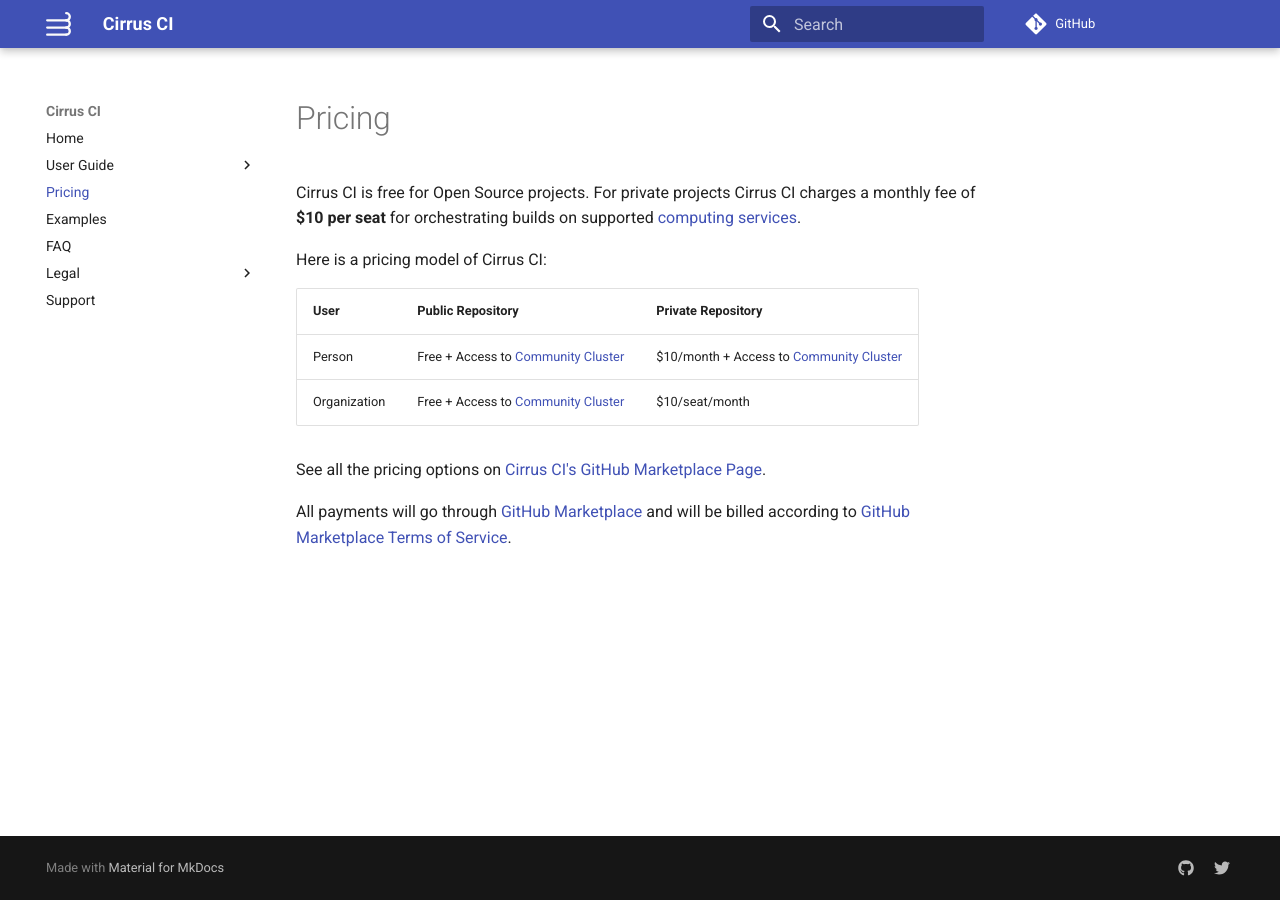
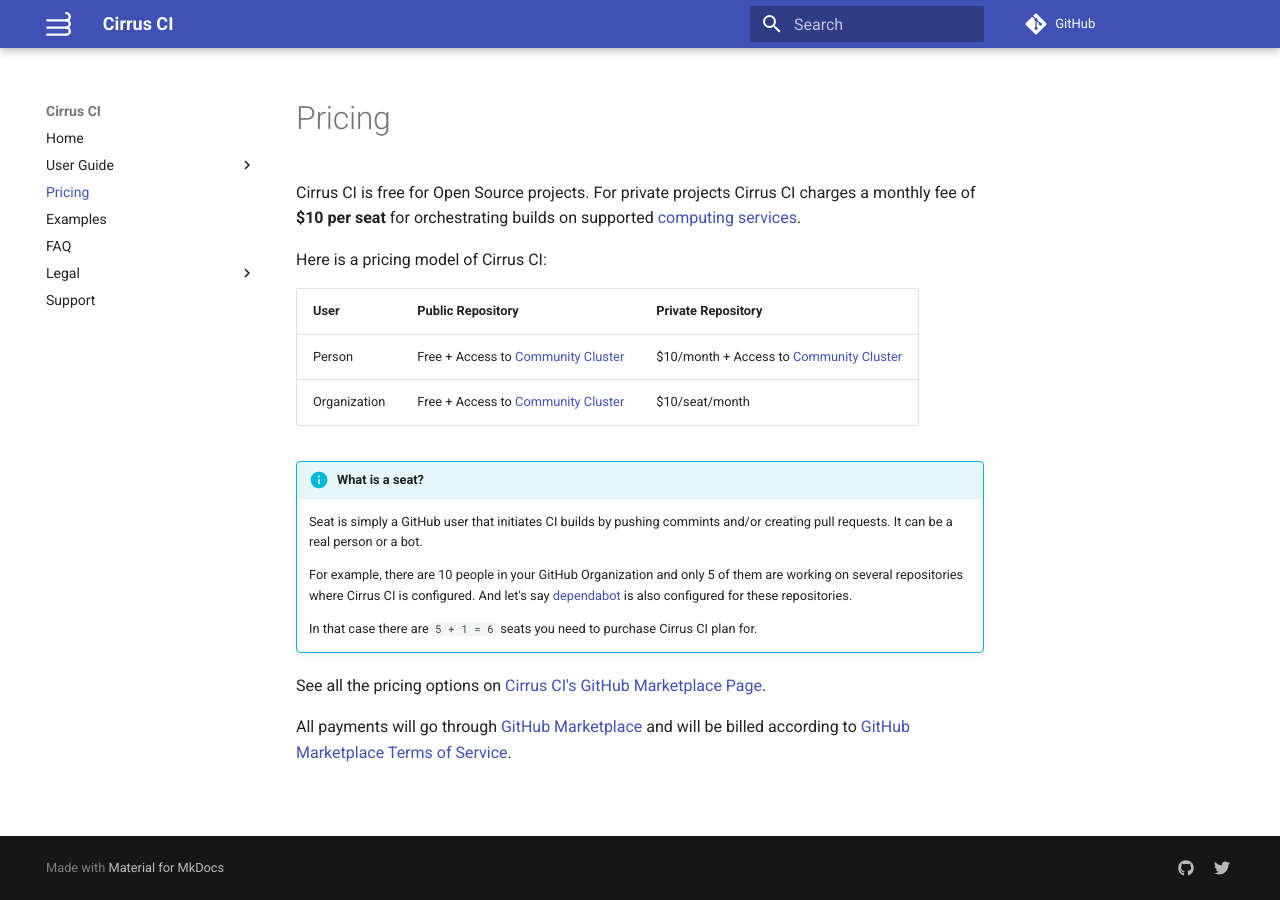
Before and after one commit to cirruslabs/cirrus-ci-docs, an MkDocs documentation site: the page built from docs/pricing.md, in a window 1280 px wide. Built offline with MkDocs 1.6.1 and Material for MkDocs 9.7.7, drawn with Linux system fonts in a browser that asks for light colours; comment, search, counter and statistics services are not loaded; old or Windows-style settings are respelled for this version of MkDocs.

Commit message:
explained what is a seat

```diff
--- a/docs/pricing.md
+++ b/docs/pricing.md
@@ -10,6 +10,16 @@ User | Public Repository | Private Repository
 Person | Free + Access to [Community Cluster](guide/supported-computing-services.md#community-cluster) | $10/month + Access to [Community Cluster](guide/supported-computing-services.md#community-cluster)
 Organization | Free + Access to [Community Cluster](guide/supported-computing-services.md#community-cluster) | $10/seat/month
 
+!!! info "What is a seat?"
+
+    Seat is simply a GitHub user that initiates CI builds by pushing commints and/or creating pull requests. It can be a real
+    person or a bot.
+
+    For example, there are 10 people in your GitHub Organization and only 5 of them are working on several repositories
+    where Cirrus CI is configured. And let's say [dependabot](https://dependabot.com/) is also configured for these repositories.
+
+    In that case there are `5 + 1 = 6` seats you need to purchase Cirrus CI plan for.
+
 See all the pricing options on [Cirrus CI's GitHub Marketplace Page](https://github.com/marketplace/cirrus-ci).
 
 All payments will go through [GitHub Marketplace](https://github.com/marketplace) and will be billed according to
```
